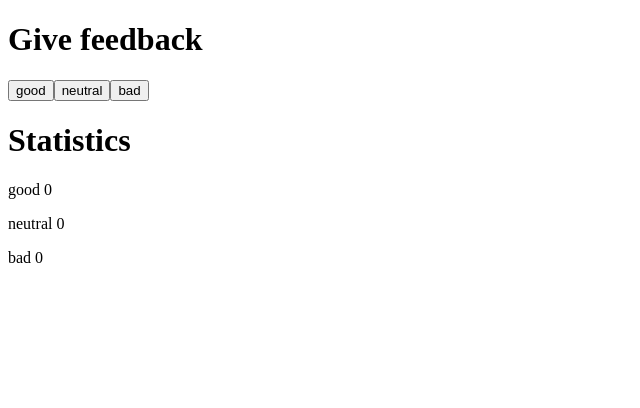
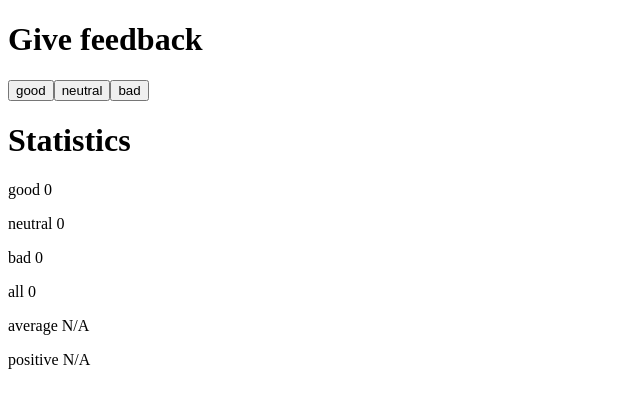
Before and after one commit to BarokDG/fullstack-open-submissions, a React (Create React App) app in the folder part1/unicafe/: page / in a window 1280 px wide. Shown: the top 408 px of the page, without its empty margins (0-640 px from the left). Built offline with nearby package versions, Linux system fonts and the light colour scheme.

Commit message:
Exercise 1.7✅

```diff
--- a/part1/unicafe/src/App.js
+++ b/part1/unicafe/src/App.js
@@ -5,6 +5,10 @@ const App = () => {
   const [good, setGood] = useState(0);
   const [neutral, setNeutral] = useState(0);
   const [bad, setBad] = useState(0);
+
+  const total = good + neutral + bad;
+  const average = (good + bad * -1) / total;
+  const positive = (good / total) * 100 + "%";
 
   return (
     <>
@@ -19,6 +23,9 @@ const App = () => {
       <p>good {good}</p>
       <p>neutral {neutral}</p>
       <p>bad {bad}</p>
+      <p>all {total}</p>
+      <p>average {total !== 0 ? average : "N/A"}</p>
+      <p>positive {total !== 0 ? positive : "N/A"}</p>
     </>
   );
 };
```
